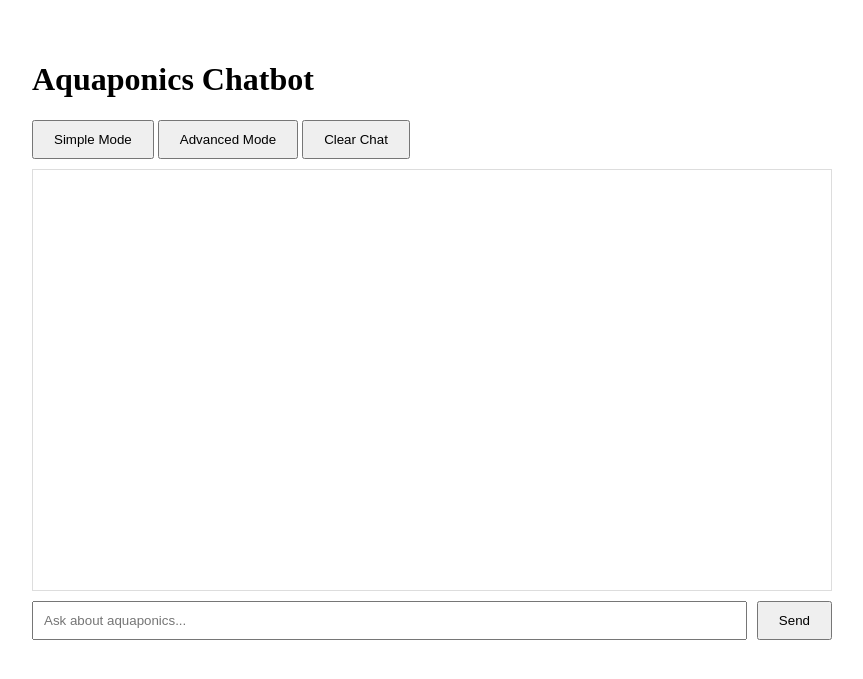
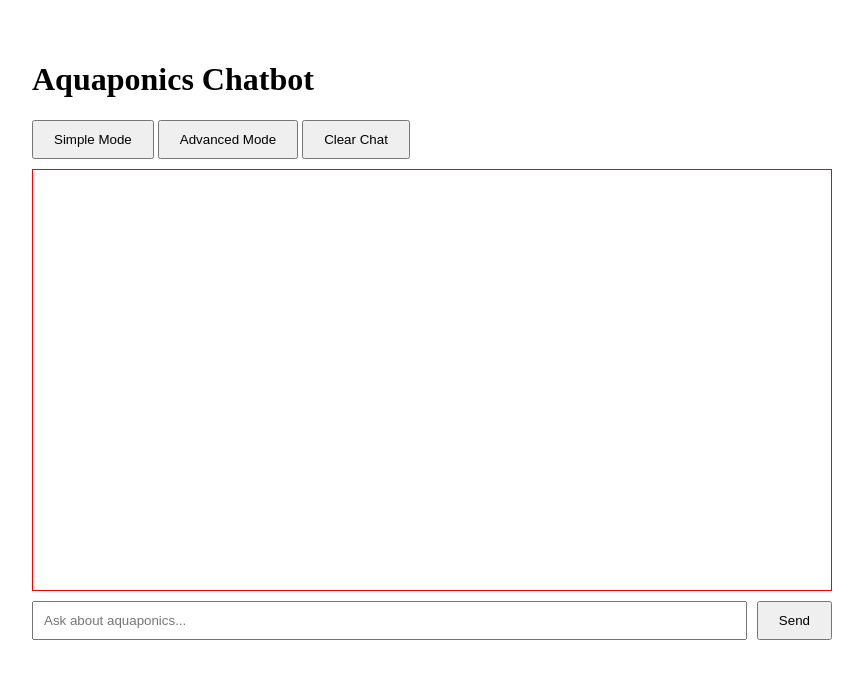
Before and after one commit to Rekin226/group1--project, a Python web app: template templates/index.html in a window 1280 px wide. Shown: the top 679 px of the page, without its empty margins (208-1071 px from the left). Run offline with Jinja, Linux system fonts and the light colour scheme; the template is opened without the code that fills it, so the values that code supplies are empty.

Commit message:
just saving the file

```diff
--- a/templates/index.html
+++ b/templates/index.html
@@ -4,10 +4,10 @@
     <title>Aquaponics Chatbot</title>
     <style>
         .chat-container { max-width: 800px; margin: 20px auto; padding: 20px; }
-        .messages { height: 400px; overflow-y: auto; border: 1px solid #ddd; padding: 10px; margin-bottom: 10px; }
+        .messages { height: 400px; overflow-y: auto; border: 1px solid #fb0000; padding: 10px; margin-bottom: 10px; }
         .message { margin: 10px 0; }
         .user-message { background: #e3f2fd; padding: 10px; border-radius: 5px; }
-        .bot-message { background: #f5f5f5; padding: 10px; border-radius: 5px; color: black; }
+        .bot-message { background: #000000; padding: 10px; border-radius: 5px; color: black; }
         .input-container { display: flex; gap: 10px; }
         input[type="text"] { flex: 1; padding: 10px; }
         button { padding: 10px 20px; }
```
